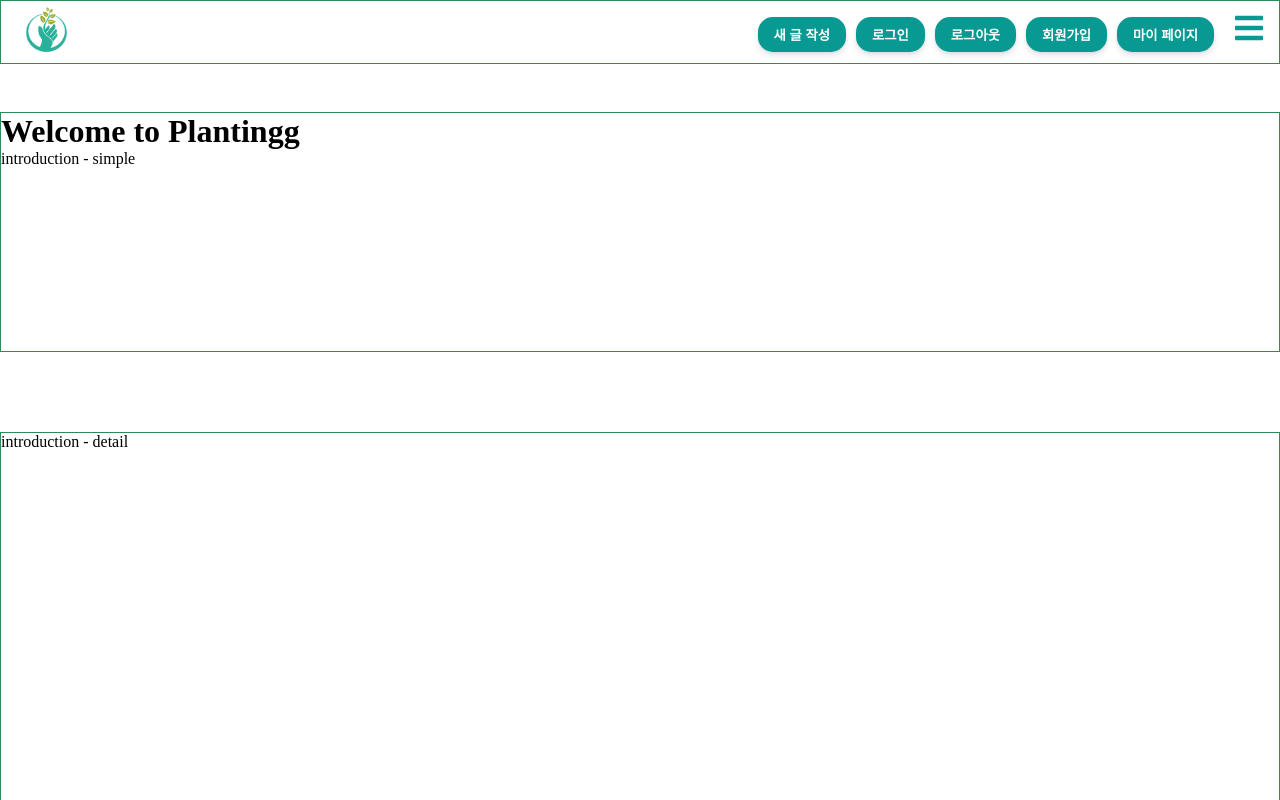
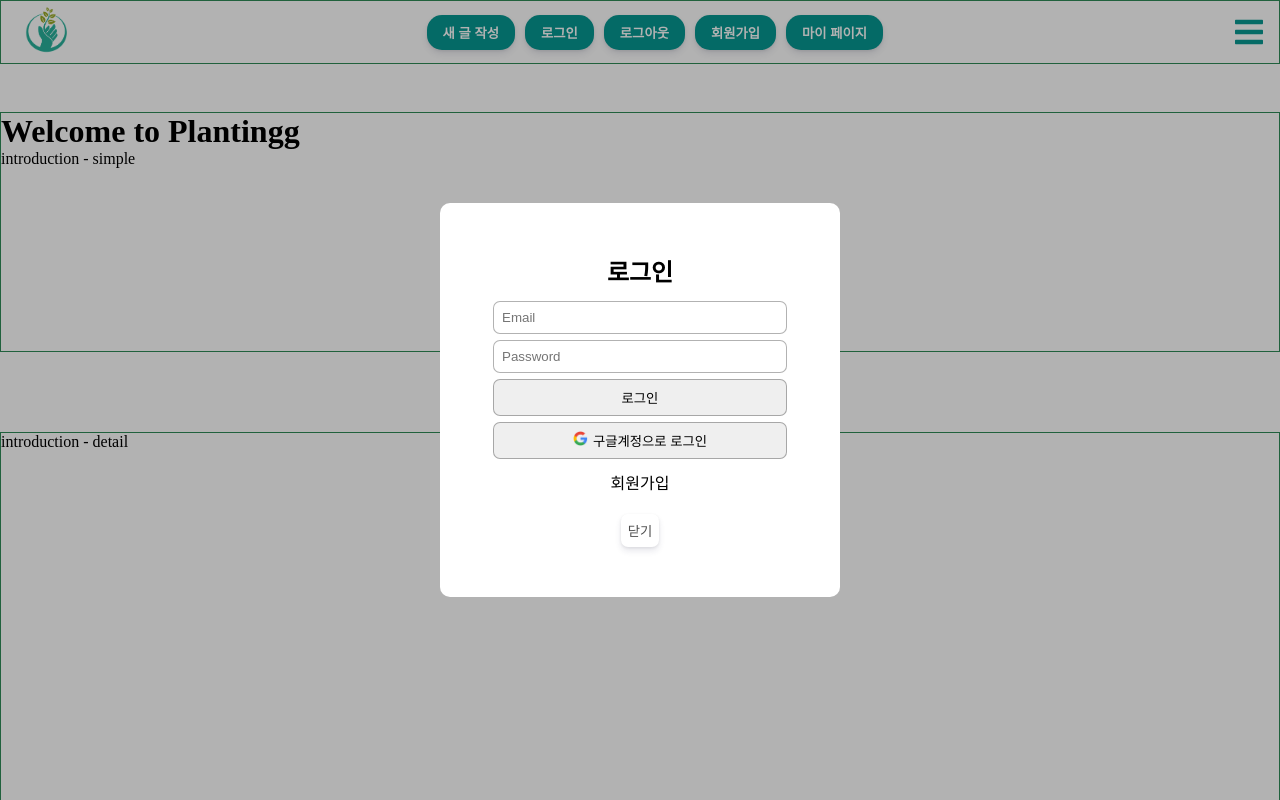
Before and after one commit to codestates/plantingg-client, a React (Create React App) app: page / in a window 1280 px wide. Both pictures are taken after a click on the button "로그인". Shown: the top 800 px of the page. Built offline with nearby package versions, Linux system fonts and the light colour scheme.

Commit message:
feat : works login modal

```diff
--- a/src/App.js
+++ b/src/App.js
@@ -2,7 +2,6 @@
 import React, { Component } from 'react';
 import Nav from './components/Nav';
 import Footer from './components/Footer';
-
 import Intropage from './pages/Intropage';
 import { HashRouter, Route, Switch } from 'react-router-dom';
 
@@ -17,6 +16,7 @@ class App extends Component {
         <Switch>
           <Route path="/" exact={true} component={Intropage} />
 
+
         </Switch>
         <Footer />
       </HashRouter>
--- a/src/components/Nav.jsx
+++ b/src/components/Nav.jsx
@@ -10,7 +10,7 @@ import axios from 'axios';
 
 axios.defaults.withCredentials = true;
 
-// isSigninOn : true 일 때, 즉 로그인 상태일 때, 로그인 버튼이 없어야하고
+// isSignInModalOn : true 일 때, 즉 로그인 상태일 때, 로그인 버튼이 없어야하고
 // 마이페이지 접속 가능
 //
 class Nav extends Component {
@@ -18,11 +18,13 @@ class Nav extends Component {
     console.log('props : ', props)
     super(props);
     this.state = {
-      isSigninOn: false,
-      isSignupOn: false,
+      isLogin: false,
+      isSignInModalOn: false,
+      isSignUpModalOn: false,
       isSignOut: false,
       userinfo: null,
       alertLoginmessage: '',
+      accessToken: '',
     }
     this.handleOpenSignin = this.handleOpenSignin.bind(this);
     this.handleCloseSignin = this.handleCloseSignin.bind(this);
@@ -31,27 +33,40 @@ class Nav extends Component {
     this.handleMessage = this.handleMessage.bind(this);
   }
 
-  // [ 버튼 ]
+  // [ 로그인 핸들러 ]
+  loginHandler(data) {
+    this.setState({ isLogin: true });
+    this.issueAccessToken(data.data.accessToken);
+  }
+
+  // [ 토큰 ]
+  issueAccessToken(token) {
+    this.setState({ accessToken: token });
+  }
+
+  // [ 모달창 on & off ]
   handleOpenSignin = () => {
-    this.setState({ isSigninOn: true })
+    this.setState({ isSignInModalOn: true })
     console.log('로그인 모달창 열기')
   }
   handleCloseSignin = () => {
-    this.setState({ isSigninOn: false })
+    this.setState({ isSignInModalOn: false })
   }
-  handleOpenSignup = (e) => {
-    this.setState({ isSignupOn: true })
-    e.preventDefault()
+  handleOpenSignup = () => {
+    this.setState({ isSignUpModalOn: true })
   }
-  handleCloseSignup = (e) => {
-    this.setState({ isSignupOn: false })
-    e.stopPropagation()
+  handleCloseSignup = () => {
+    this.setState({ isSignUpModalOn: false })
+    console.log('회원가입 모달창 닫기')
 
   }
+
+  // [ 로그인 하기 전에 마이페이지 버튼을 눌렀을 경우 => 에러메시지 ]
   handleMessage = () => {
     this.setState({ alertLoginmessage: '로그인 후 이용하세요' })
   }
 
+  // [ 로그아웃 핸들러 ]
   handleSignout = () => {
     axios.post("https://plantingg.com/user/signout")
       .then(() => {
@@ -61,14 +76,13 @@ class Nav extends Component {
     console.log('로그아웃 중')
   }
 
+  // [ 상단 로고 클릭시 인트로 페이지로 이동]
   moveToIntro = () => {
     this.props.history.push('/')
     console.log('인트로 페이지로 이동')
   }
 
-  // user정보를 불러와야 마이페이지로 이동할 수 있는데...
-  // 현재는 signup 페이지에 유저정보관련 상태들이 있는데  nav에서 관리해 줘야되는지 ???
-  //
+  // user정보를 불러와야 마이페이지로 이동할 수 있는데...  현재는 signup 페이지에 유저정보관련 상태들이 있는데  nav에서 관리해 줘야되는지 ???
   // [로그인 성공시 게시물 페이지로 이동]
   moveToPost = () => {
     axios.get('https://plantingg.com/uer/userinfo',
@@ -117,13 +131,13 @@ class Nav extends Component {
               onClick={this.handleOpenSignin}
             >로그인
             </button>
-            {this.state.isSignupOn && (
+            {this.state.isSignInModalOn && (
               <SignIn
                 openModal={this.handleOpenSignin}
                 closeModal={this.handleCloseSignin}
-                isSigninOn={this.state.isSigninOn}
               />
             )}
+
             <button
               className="nav-logout nav-btn hide"
               onClick={this.handleSignout}
@@ -133,11 +147,10 @@ class Nav extends Component {
               onClick={this.handleOpenSignup}
             >회원가입
             </button>
-            {this.state.isSignupOn && (
+            {this.state.isSignUpModalOn && (
               <SignUp
                 openModal={this.handleOpenSignup}
                 closeModal={this.handleCloseSignup}
-                isModalOn={this.state.isSignupOn}
               />
             )}
 
@@ -146,8 +159,9 @@ class Nav extends Component {
               onClick={this.moveToMypage}
             >마이 페이지</button>
             {/* {this.state.alertLoginmessage ? <ErrorModal /> : <Intropage />} */}
-            <i className="fas fa-bars fa-2x"></i>
           </div>
+          <i className="fas fa-bars fa-2x"></i>
+
         </div>
       </>
     );
--- a/src/components/SignIn.jsx
+++ b/src/components/SignIn.jsx
@@ -6,7 +6,7 @@ import google from './image/g.png';
 import axios from 'axios';
 axios.defaults.withCredentials = true;
 
-function SignIn({ openModal, closeModal, isModalOn }) {
+function SignIn({ openModal, closeModal }) {
   const [email, setEmail] = useState('');
   const [password, setPassword] = useState('');
   const [errorMessage, setErrorMessage] = useState('');
@@ -26,25 +26,25 @@ function SignIn({ openModal, closeModal, isModalOn }) {
   }
 
   // [ 로그인 서버연결 부분 ]
-  // function handleSignin() {
-  //   if (!email || !password) {
-  //     setErrorMessage('이메일이나 비밀번호를 확인하세요.')
-  //     return;
-  //   }
-  //   else {
-  //     setErrorMessage('')
-  //     return axios
-  //       .post('https://plantingg.com/user/signin',
-  //         { email: email, password: password },
-  //         { 'Content-Type': 'application/json', withCredentials: true })
-  //       .then(() => {
-  //         alert('로그인 되었습니다.')
-  //       })
-  //       .catch(err => {
-  //         console.log(err)
-  //       })
-  //   }
-  // }
+  function handleSignin() {
+    if (!email || !password) {
+      setErrorMessage('이메일이나 비밀번호를 확인하세요.')
+      return;
+    }
+    else {
+      setErrorMessage('')
+      return axios
+        .post('https://plantingg.com/user/signin',
+          { email: email, password: password },
+          { 'Content-Type': 'application/json', withCredentials: true })
+        .then(() => {
+          alert('로그인 되었습니다.')
+        })
+        .catch(err => {
+          console.log(err)
+        })
+    }
+  }
 
   return (
     <div
@@ -68,7 +68,10 @@ function SignIn({ openModal, closeModal, isModalOn }) {
             type="password"
           />
 
-          <button className="signin-btn btn">로그인</button>
+          <button
+            className="signin-btn btn"
+            onClick={handleSignin}
+          >로그인</button>
           {/* 정상적으로 로그인처리가 된 경우 Mainpage로 이동 */}
           {/* 정상적으로 로그인처리가 된 경우 Nav button이 logout으로 전환 */}
 
@@ -82,14 +85,12 @@ function SignIn({ openModal, closeModal, isModalOn }) {
             onClick={handleSwitchToSignUp}
           >
             회원가입 </a>
-          {goToSignup && (
-            <SignUp
-              signUp={goToSignup}
-            />)}
-
-
         </form>
         <button onClick={closeModal} className="close">닫기</button>
+        {goToSignup && (
+          <SignUp
+            signUp={goToSignup}
+          />)}
 
       </div>
     </div>
--- a/src/components/SignUp.jsx
+++ b/src/components/SignUp.jsx
@@ -8,7 +8,7 @@ import { useHistory } from "react-router-dom";
 axios.defaults.withCredentials = true;
 
 
-function SignUp({ openModal, closeModal, isModalOn, handleSignupModal, goToSignup }) {
+function SignUp({ openModal, closeModal }) {
   const history = useHistory();
 
   const [username, setUsername] = useState('');
```
